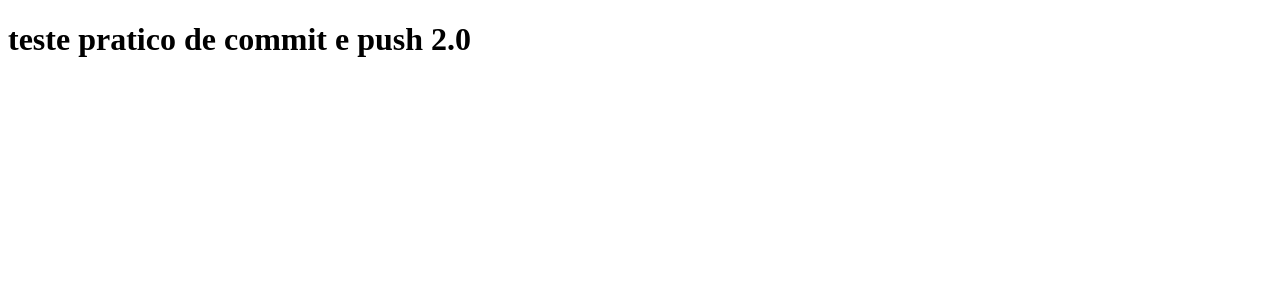
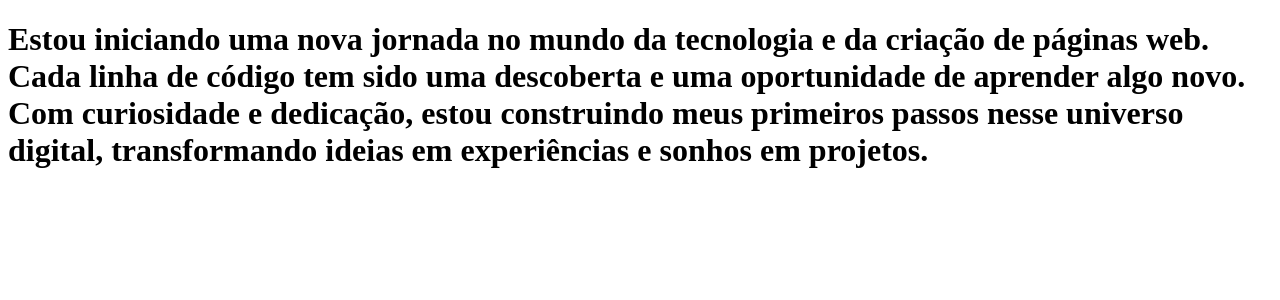
Before and after one commit to LucasBM6/New-dev-journey, a Next.js app: page / in a window 1280 px wide. Shown: the top 300 px of the page. Built offline with nearby package versions, Linux system fonts and the light colour scheme.

Commit message:
modificação da mesnagem

```diff
--- a/pages/index.js
+++ b/pages/index.js
@@ -1,5 +1,5 @@
 function Home(){
-    return <h1>teste pratico de commit e push 2.0</h1>
+    return <h1>Estou iniciando uma nova jornada no mundo da tecnologia e da criação de páginas web. Cada linha de código tem sido uma descoberta e uma oportunidade de aprender algo novo. Com curiosidade e dedicação, estou construindo meus primeiros passos nesse universo digital, transformando ideias em experiências e sonhos em projetos.</h1>
 }
 
 export default Home;
```
